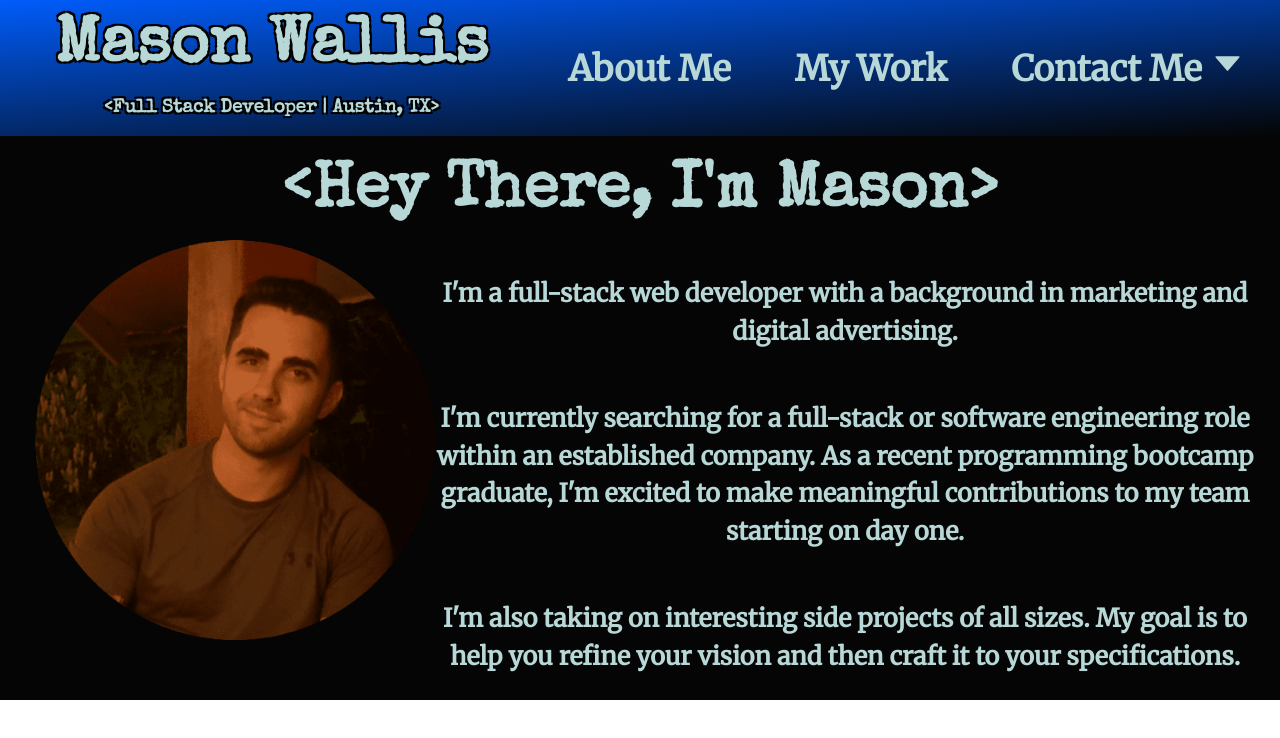
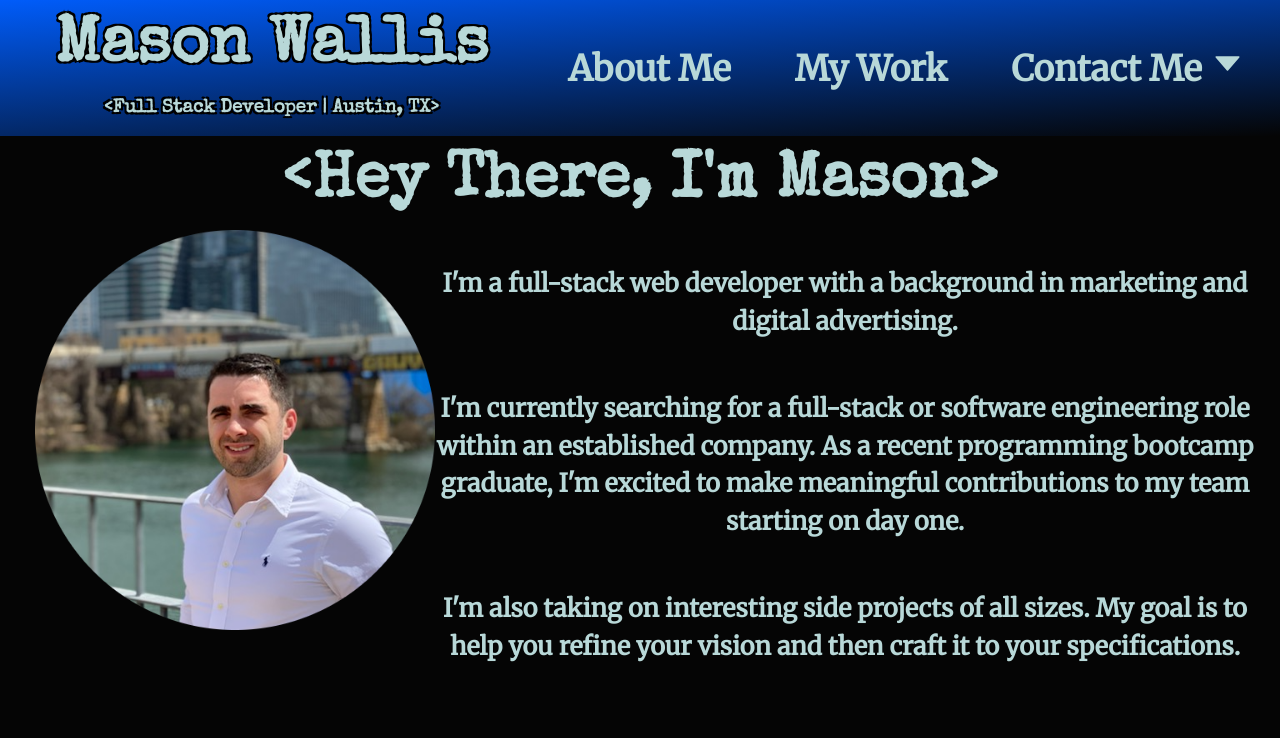
Before and after one commit to mwallis5110/Homework2, a React (Create React App) app: page / in a window 1280 px wide. Shown: the top 738 px of the page. Built offline with nearby package versions, Linux system fonts and the light colour scheme.

Commit message:
Portfolio is done for now

```diff
--- a/src/App.css
+++ b/src/App.css
@@ -1,13 +1,9 @@
 .App {
   text-align: center;
-  background-color: #050505;
-  background-size: cover;
-  overflow-x: hidden;
-  /* overflow: hidden; */
+  /* background-color: #050505; */
+  /* background-size: cover; */
   /* height: 100vh; */
 }
-
-
 
 .App-logo {
   height: 40vmin;
--- a/src/App.js
+++ b/src/App.js
@@ -16,7 +16,7 @@ export default function App() {
       <Router>
         <Header />
         <Routes>
-          <Route path="/" element={<About />} />
+          <Route path="/" element={<About />} style={{overflow: "hidden"}}/>
           <Route path="/projects" element={<Projects />} />
           <Route path="*" element={<ErrorPage />} />
         </Routes>
--- a/src/components/Card/card.css
+++ b/src/components/Card/card.css
@@ -2,7 +2,7 @@
   background-color: white;
   height: 35rem;
   width: 23rem;
-  min-width: 25rem;
+  /* min-width: 25rem; */
   overflow: hidden;
   margin: 2rem;
   box-shadow: 0 0 10px lightslategray;
--- a/src/components/Dropdown/Dropdown.css
+++ b/src/components/Dropdown/Dropdown.css
@@ -1,7 +1,6 @@
 .dropMenu {
   display: none;
   padding: 10px;
-
 }
 .dropMenu-clicked {
   width: 300px;
@@ -41,7 +40,6 @@
 }
 
 .emailDropdown {
-  /* display: inline-flex; */
   list-style-type: none;
   text-decoration: none;
   color: #b8d8d8;
--- a/src/index.css
+++ b/src/index.css
@@ -1,4 +1,5 @@
 body {
+  background-color: #050505;
   height: 100%;
   margin: 0;
   font-family: -apple-system, BlinkMacSystemFont, 'Segoe UI', 'Roboto', 'Oxygen',
--- a/src/pages/About/about.css
+++ b/src/pages/About/about.css
@@ -3,7 +3,6 @@
   margin-left: 25px;
   margin-right: 25px;
   margin-top: 10px;
-  overflow: hidden;
 }
 
 .mainContents {
@@ -41,10 +40,20 @@
   text-align: justify;
 }
 
+@media screen and (min-width: 1550px) {
+  .headshot {
+    min-width: 600px;
+    min-height: 600px;
+    margin: auto;
+  }
+  #textBlock {
+    line-height: 2;
+    font-size: 30px;
+  }
+}
 @media screen and (max-width: 1012px) {
   .mainContents {
     display: block;
-
   }
 
   .headshot {
```
Also changed, not shown: src/images/Headshot2.png.
